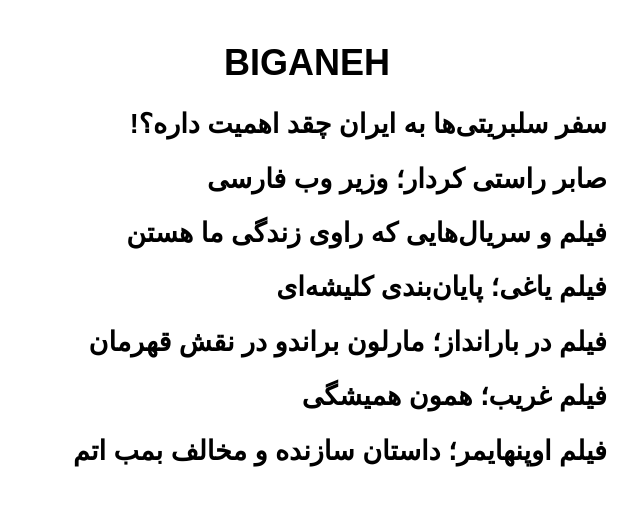
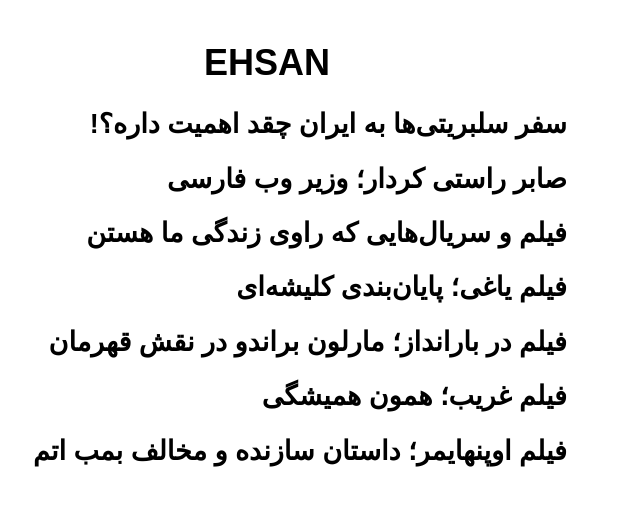
Before and after one commit to darkblog/darkblog.github.io, a Jekyll site: the page built from index.html, in a window 1280 px wide. Shown: the top 506 px of the page, without its empty margins (516-1156 px from the left). Built offline with Jekyll 4.4.1, drawn with Linux system fonts in a browser that asks for light colours.

Commit message:
Update index.html

```diff
--- a/index.html
+++ b/index.html
@@ -5,13 +5,13 @@
 <!DOCTYPE html>
 <html dir="rtl" lang="fa-IR">
 <head>
-<title>BIGANEH</title>
-<meta name="description" content="BIGANEH">
+<title>EHSAN</title>
+<meta name="description" content="EHSAN">
 <meta name="viewport" content="width=device-width">
 <style>body{font-family:sans-serif;font-size:large;font-weight:bold;margin:auto;padding:1em;max-width:600px}a{text-decoration:none;color:black}h1{text-align:center}</style>
 </head>
 <body>
-<h1>BIGANEH</h1>
+<h1>EHSAN</h1>
 {% for post in site.posts %}
 <h2><a href="{{ site.url }}{{ post.url }}">{{ post.title }}</a></h2>
 {% endfor %}
```
